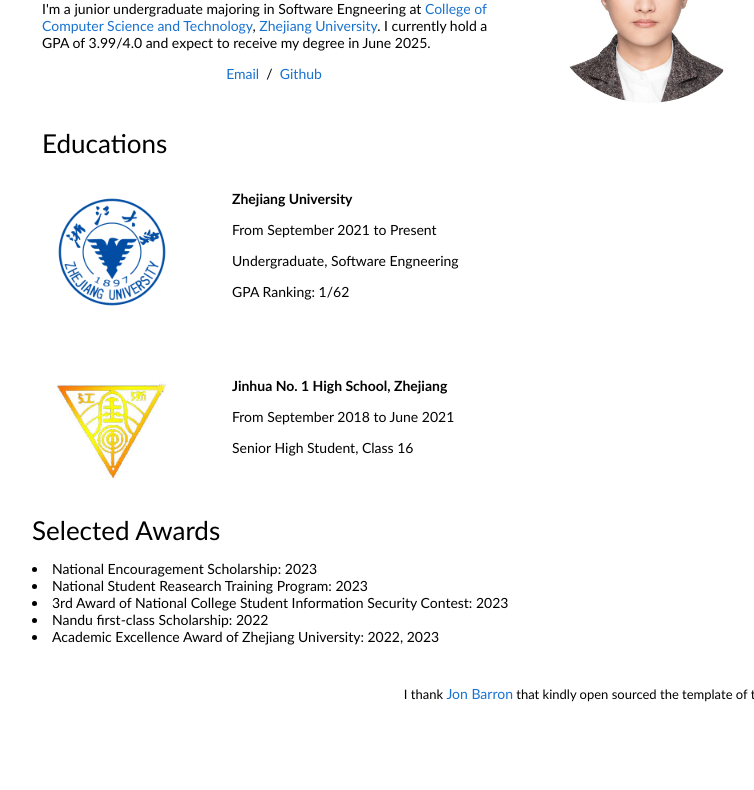
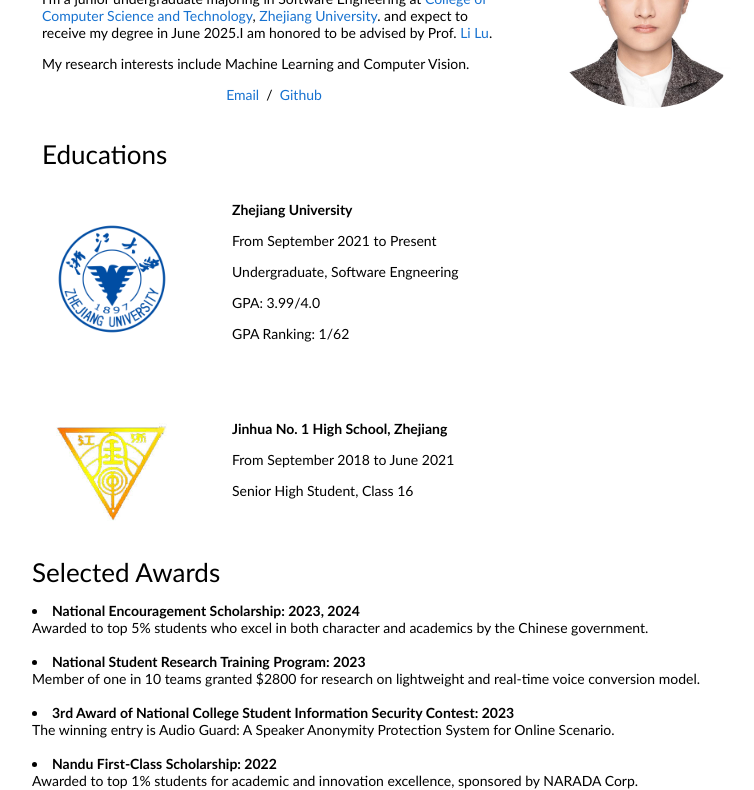
Before and after one commit to supinglan/supinglan.github.io, a plain HTML site: page index.html in a window 1280 px wide. Shown: the part 124-914 px from the top of the page, without its empty margins (218-972 px from the left). Before the commit the page ends 847 px from the top, so only its background shows below. Drawn offline with Linux system fonts and the light colour scheme.

Commit message:
modify bio

```diff
--- a/index.html
+++ b/index.html
@@ -30,7 +30,11 @@
                   <p>I'm a junior undergraduate majoring in Software Engneering at <a
                       href="http://www.cs.zju.edu.cn/">College of Computer Science and Technology</a>, <a
                       href="http://www.zju.edu.cn/"> Zhejiang University</a>.
-                    I currently hold a GPA of 3.99/4.0 and expect to receive my degree in June 2025.
+                    and expect to receive my degree in June 2025.I am honored to be advised by Prof.  <a
+                      href="https://lynnlilu.github.io/">Li Lu</a>.
+                  </p>
+                  <p>
+                    My research interests include Machine Learning and Computer Vision.
                   </p>
                   <p style="text-align:center">
                     <a href="mailto:sunpeilin@zju.edu.cn">Email</a> &nbsp;/&nbsp;
@@ -47,7 +51,8 @@
             </tbody>
           </table>
 
-          <table style="width:100%;border:0px;border-spacing:0px;border-collapse:separate;margin-right:auto;margin-left:auto;">
+          <table
+            style="width:100%;border:0px;border-spacing:0px;border-collapse:separate;margin-right:auto;margin-left:auto;">
             <tbody>
               <tr>
                 <td style="padding-left:20px;padding-right:20px;width:100%;vertical-align:middle">
@@ -56,7 +61,8 @@
               </tr>
             </tbody>
           </table>
-          <table style="width:100%;border:0px;border-spacing:0px;border-collapse:separate;margin-right:auto;margin-left:auto;">
+          <table
+            style="width:100%;border:0px;border-spacing:0px;border-collapse:separate;margin-right:auto;margin-left:auto;">
             <tbody>
               <td style="padding:30px;width:40;vertical-align:middle;padding-top: 10px;">
                 <div class="one" style="padding-top:0px; height: 100px">
@@ -71,6 +77,9 @@
                 </p>
                 <p>
                   Undergraduate, Software Engneering
+                </p>
+                <p>
+                  GPA: 3.99/4.0
                 </p>
                 <p>
                   GPA Ranking: 1/62
@@ -102,14 +111,20 @@
           <td style="padding:10px;width:100%;vertical-align:middle">
             <h2>Selected Awards</h2>
             <p></p>
-          <li>National Encouragement Scholarship: 2023</li>
-          <li>National Student Reasearch Training Program: 2023</li>
-          <li>3rd Award of National College Student Information Security Contest: 2023</li>
-          <li>Nandu first-class Scholarship: 2022</li>
-          <li>Academic Excellence Award of Zhejiang University: 2022, 2023</li>
+            <li><b>National Encouragement Scholarship: 2023, 2024</b></li> Awarded to top 5% students who excel in both
+            character and academics by the Chinese government. <br><br>
+            <li><b>National Student Research Training Program: 2023</b></li> Member of one in 10 teams granted $2800 for
+            research on lightweight and real-time voice conversion model. <br><br>
+            <li><b>3rd Award of National College Student Information Security Contest: 2023</b></li> The winning entry
+            is Audio Guard: A Speaker Anonymity Protection System for Online Scenario. <br><br>
+            <li><b>Nandu First-Class Scholarship: 2022</b></li> Awarded to top 1% students for academic and innovation
+            excellence, sponsored by NARADA Corp. <br><br>
+            <li><b>Zhejiang University Scholarship - Second Prize: 2022</b></li> Awarded to top 10% students for
+            academic and innovation excellence by Zhejiang University.
           </td>
         </tr>
       </tbody>
+    </table>
   </table>
 
 
```
Lines whose indentation alone changed are shown as unchanged.
